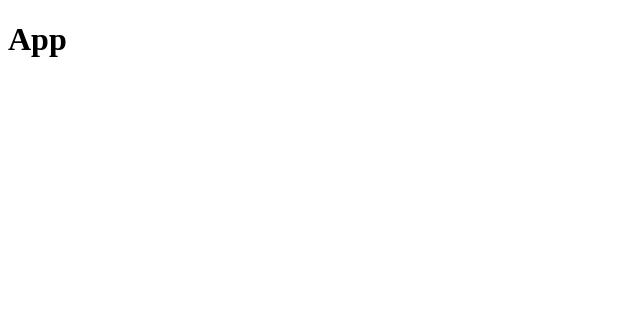
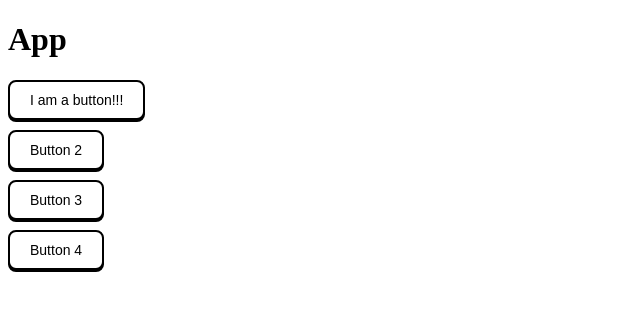
Before and after one commit to mcosme000/react-components, a React (Create React App) app: page / in a window 1280 px wide. Shown: the top 310 px of the page, without its empty margins (0-640 px from the left). Built offline with nearby package versions, Linux system fonts and the light colour scheme.

Commit message:
Add children prop to component

```diff
--- a/src/App.js
+++ b/src/App.js
@@ -1,9 +1,22 @@
+import Button from './components/button'
 
 
 const App = () => {
   return (
     <div>
       <h1>App</h1>
+      <div>
+        <Button>I am a button!!!</Button>
+      </div>
+      <div>
+        <Button>Button 2</Button>
+      </div>
+      <div>
+      <Button>Button 3</Button>
+      </div>
+      <div>
+      <Button>Button 4</Button>
+      </div>
     </div>
   )
 }
--- /dev/null
+++ b/src/components/button.js
@@ -0,0 +1,9 @@
+import '../styles/button.css'
+
+const Button = ({children}) => {
+  return (
+    <button>{children}</button>
+  )
+}
+
+export default Button
--- /dev/null
+++ b/src/styles/button.css
@@ -0,0 +1,16 @@
+button {
+  border: 2px solid black;
+  border-radius: 8px;
+  padding: 10px 20px;
+  font-size: 14px;
+  background: #fff;
+  box-shadow: 0px 2px 0 black;
+  margin-bottom: 10px;
+}
+
+button:focus {
+  cursor: pointer;
+  box-shadow: none;
+  position: relative;
+  top: 2px;
+}
```
